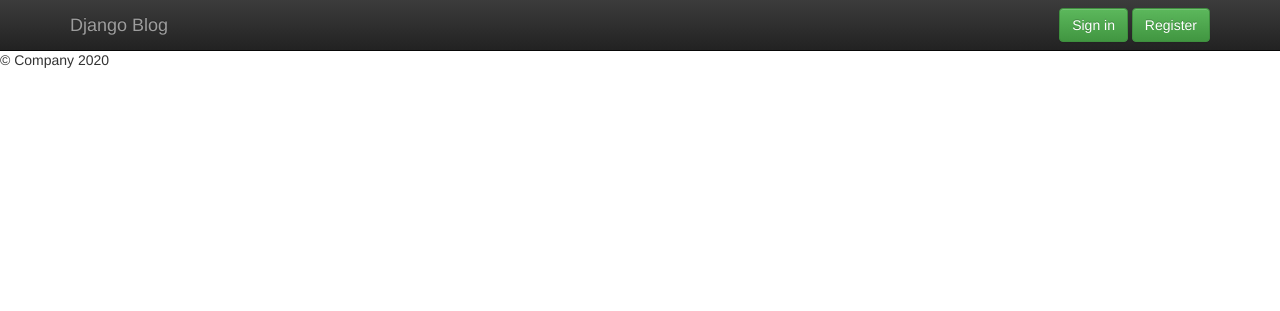
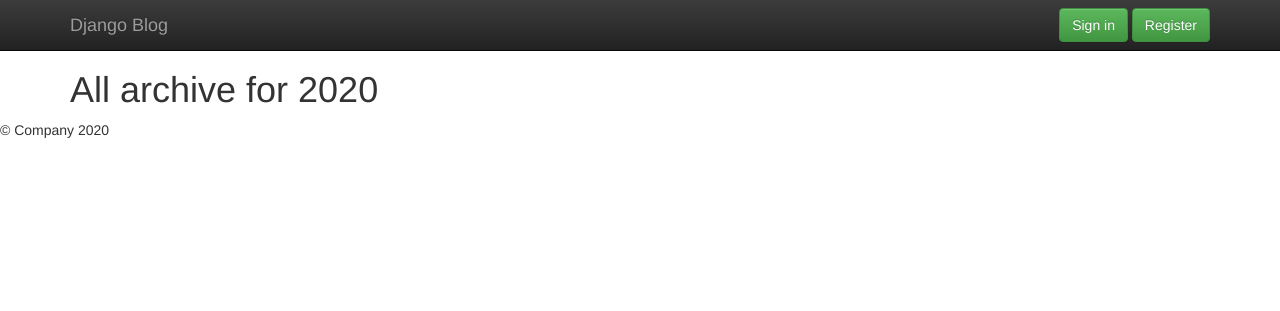
Before and after one commit to liberbell/py27, a Django app: template django_project/blog/templates/blog/post_archive_year.html in a window 1280 px wide. Shown: the top 311 px of the page. Run offline with Django 3.2, Linux system fonts and the light colour scheme; the template is opened without the code that fills it: most values are stand-ins (such as "Sample title", 1, 10 or a date in 2020); some libraries are stand-ins or nearby versions.

Commit message:
archive4

```diff
--- a/django_project/blog/templates/blog/post_archive_year.html
+++ b/django_project/blog/templates/blog/post_archive_year.html
@@ -4,3 +4,13 @@
 {% block title %}
 Archive Blog
 {% endblock title %}
+
+{% block content %}
+<div class="container">
+    <section>
+        <div>
+            <h1>All archive for {{ year|date:"Y" }}</h1>
+        </div>
+    </section>
+</div>
+{% endblock content %}
```
